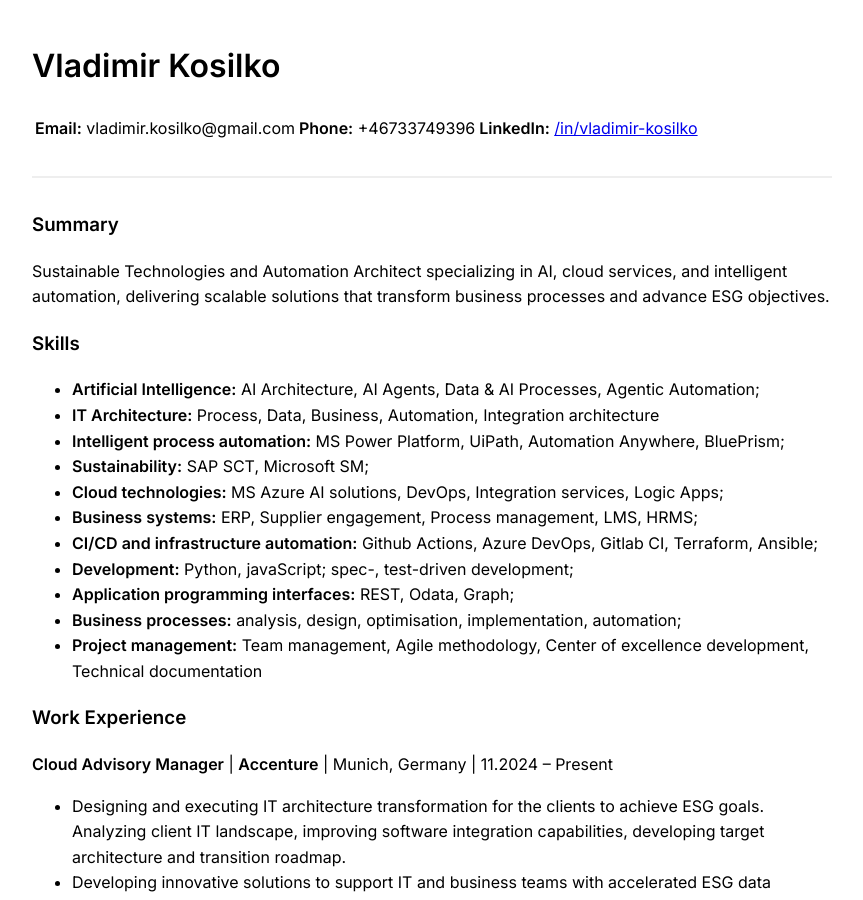
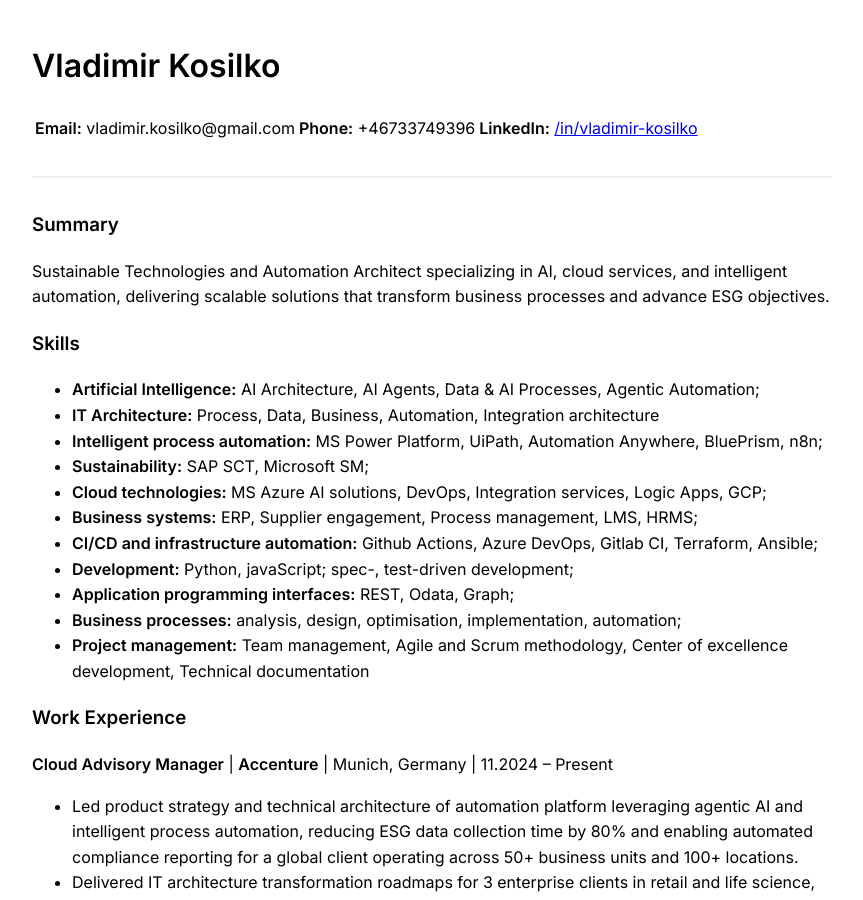
Before and after one commit to vkosilko/vkosilko.github.io, a Jekyll site: the page built from index.md, in a window 1280 px wide and 900 px high. Shown: the whole window, without its empty margins (208-1071 px from the left). Built offline with Jekyll 4.4.1, drawn with Linux system fonts in a browser that asks for light colours; some of the changed text lies outside the part shown.

Commit message:
Update CV: add missing skills, new cert, quantified Accenture metrics
- Skills: add n8n, GCP, Scrum
- Certifications: add Reinvention with Agentic AI (Accenture 2025)
- Accenture experience: replace generic bullets with quantified achievements
  (80% ESG data collection reduction, 50+ BU, 100+ locations, 40+ data sources)

```diff
--- a/vladimir.kosilko.cv.md
+++ b/vladimir.kosilko.cv.md
@@ -10,21 +10,22 @@ Sustainable Technologies and Automation Architect specializing in AI, cloud serv
 ### **Skills**
 - **Artificial Intelligence:**  AI Architecture, AI Agents, Data & AI Processes, Agentic Automation;
 - **IT Architecture:** Process, Data, Business, Automation, Integration architecture
-- **Intelligent process automation:** MS Power Platform, UiPath, Automation Anywhere, BluePrism;
+- **Intelligent process automation:** MS Power Platform, UiPath, Automation Anywhere, BluePrism, n8n;
 - **Sustainability:** SAP SCT, Microsoft SM;
-- **Cloud technologies:** MS Azure AI solutions, DevOps, Integration services, Logic Apps;
+- **Cloud technologies:** MS Azure AI solutions, DevOps, Integration services, Logic Apps, GCP;
 - **Business systems:** ERP, Supplier engagement, Process management, LMS, HRMS;
 - **CI/CD and infrastructure automation:** Github Actions, Azure DevOps, Gitlab CI, Terraform, Ansible;
 - **Development:** Python, javaScript; spec-, test-driven development;
 - **Application programming interfaces:** REST, Odata, Graph;
 - **Business processes:** analysis, design, optimisation, implementation, automation;
-- **Project management:** Team management, Agile methodology, Center of excellence development, Technical documentation
+- **Project management:** Team management, Agile and Scrum methodology, Center of excellence development, Technical documentation
 
 ### **Work Experience**
 
 **Cloud Advisory Manager** | **Accenture**  | Munich, Germany | 11.2024 – Present
-- Designing and executing IT architecture transformation for the clients to achieve ESG goals. Analyzing client IT landscape, improving software integration capabilities, developing target architecture and transition roadmap.
-- Developing innovative solutions to support IT and business teams with accelerated ESG data discovery, collection, transformation and reporting, involving Generative AI and agentic business process automation.
+- Led product strategy and technical architecture of automation platform leveraging agentic AI and intelligent process automation, reducing ESG data collection time by 80% and enabling automated compliance reporting for a global client operating across 50+ business units and 100+ locations.
+- Delivered IT architecture transformation roadmaps for 3 enterprise clients in retail and life science, defining KPIs and outcomes for ESG-focused data discovery and collection solutions.
+- Executed the proposed roadmap increasing data collection transparency and traceability for 40+ data sources.
 
 **Automation Solution Architect** | **Northvolt** | Stockholm, Sweden | 02.2022 – 10.2024
 - Guiding the solution architecture expertise for holistic automation solutions. Executing strategies from inception to execution ensuring the seamless integration of business processes. Conducting technical reviews and quality assurance for developed solutions.
@@ -56,6 +57,7 @@ Professional retraining in Entrepreneurship
 
 ### **Certifications**
 
+Reinvention with Agentic AI | Accenture | 2025
 [Certified Technology Architect](https://www.credly.com/badges/9b18cbcc-72a3-4df2-8636-56eb18e35b9e) | Accenture | 2025
 [Enterprise Architecture Basics](https://skillsoft.digitalbadges.skillsoft.com/ba08dea1-c6f8-4892-9f76-afbcb9bb7ef4#acc.NhWRmv31) | Skillsoft | 2024
 [McKinsey.org Forward Program](https://www.credly.com/badges/a6ee14de-7508-42b3-af58-ec25e72f5143) | McKinsey & Company | 2024
```
